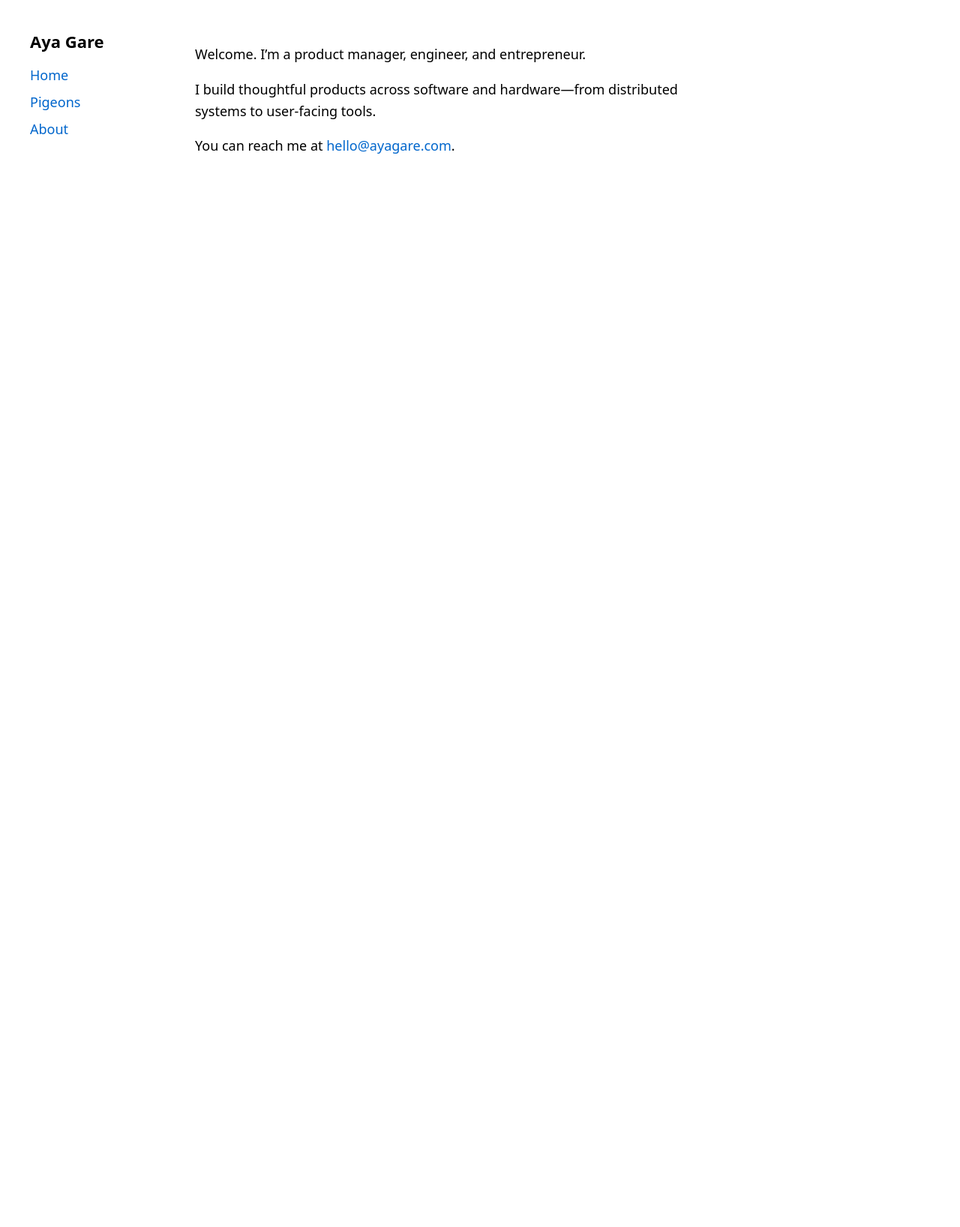
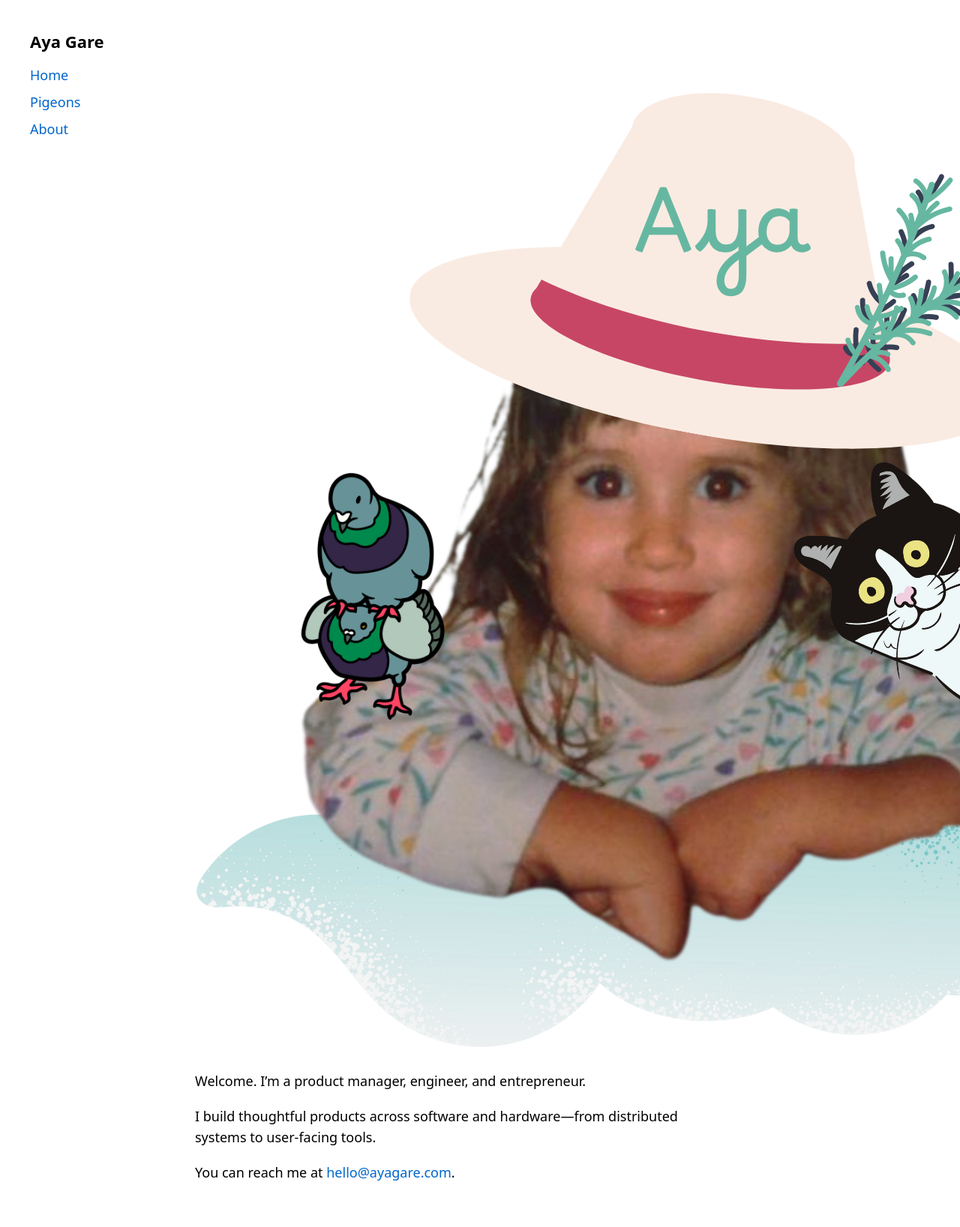
Before and after one commit to luxinflore/luxinflore.github.io, a Jekyll site: the page built from index.md, in a window 1280 px wide. Shown: the whole page at 75% size. Built offline with Jekyll 4.4.1, drawn with Linux system fonts in a browser that asks for light colours; before the commit the page ends 900 px from its top, so only the background shows below that.

Commit message:
Add photo into index

```diff
--- a/index.md
+++ b/index.md
@@ -2,6 +2,8 @@
 layout: default
 title: Aya Gare
 ---
+
+![Pic](/assets/images/Aya.png)
 
 Welcome. I’m a product manager, engineer, and entrepreneur.
 
```
